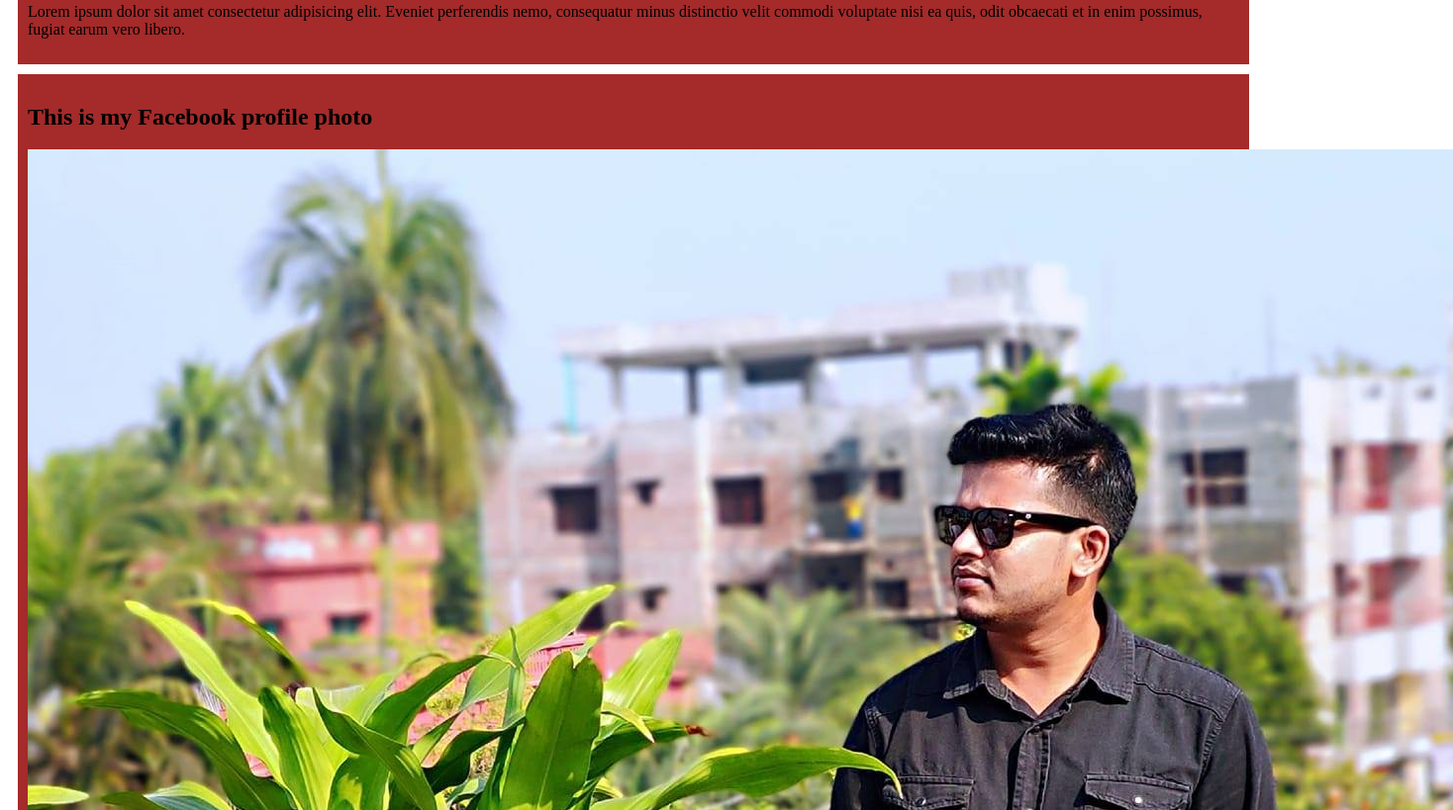
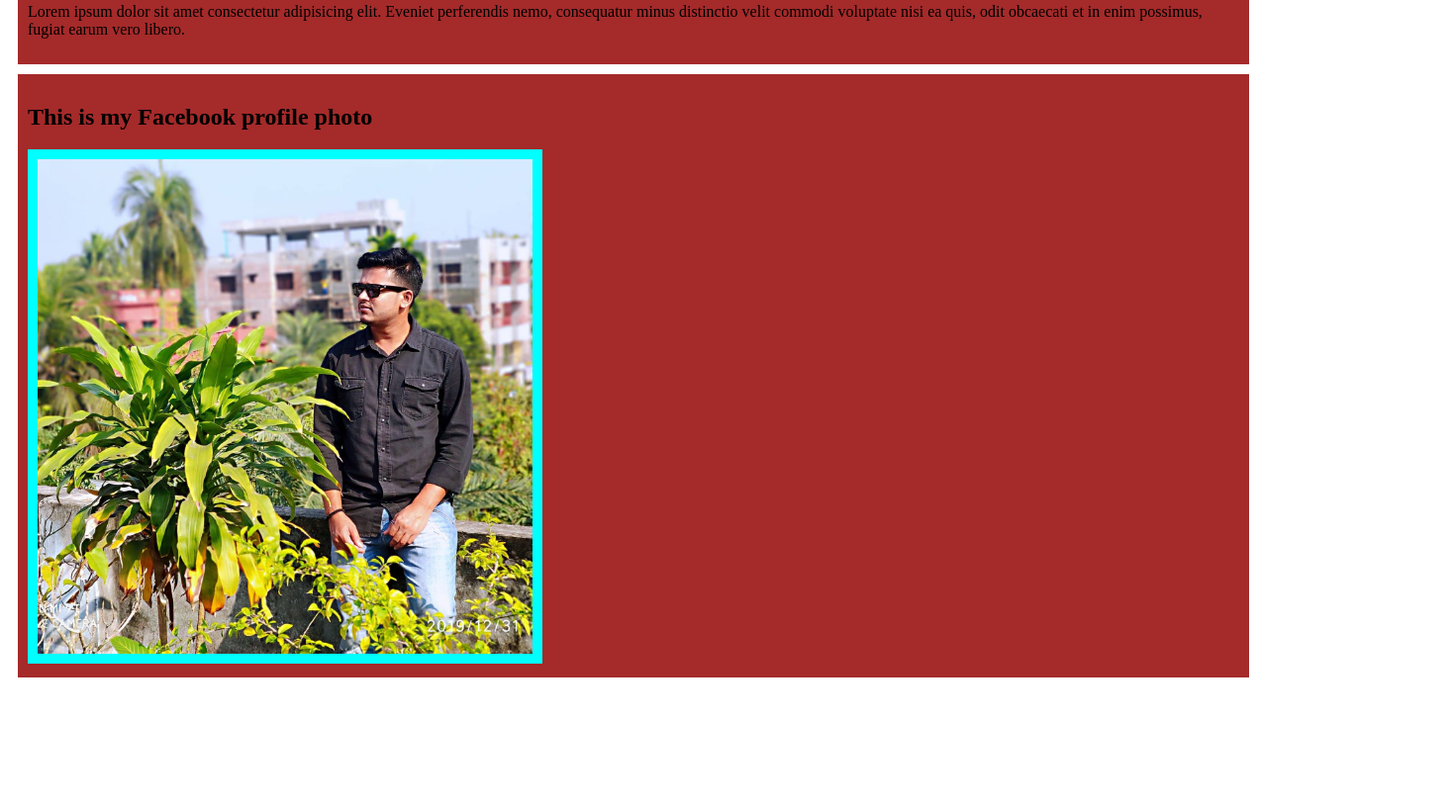
Before and after one commit to Ashraful-alam1184/my-first-website, a plain HTML site: page index.html in a window 1280 px wide. Shown: the part 421-1240 px from the top of the page at 99% size, 1468 px wide, since content can reach past the window. After the commit the page ends 1116 px from the top, so only its background shows below. Drawn offline with Linux system fonts and the light colour scheme.

Commit message:
my photo

```diff
--- a/index.html
+++ b/index.html
@@ -21,7 +21,7 @@
     </div>
     <div>
         <h2>This is my Facebook profile photo</h2>
-        <img src="images/alam.jpg" alt="images">
+        <img class="photo" src="images/alam.jpg" alt="images">
     </div>
 
 </body>
--- a/style/style.css
+++ b/style/style.css
@@ -4,3 +4,12 @@ div{
     padding: 10px;
     margin: 10px;
 }
+.photo{
+    height: 500px;
+    width: 500px;
+    padding: 10px;
+    background-position: center;
+    background-color: aqua;
+
+
+}
```
